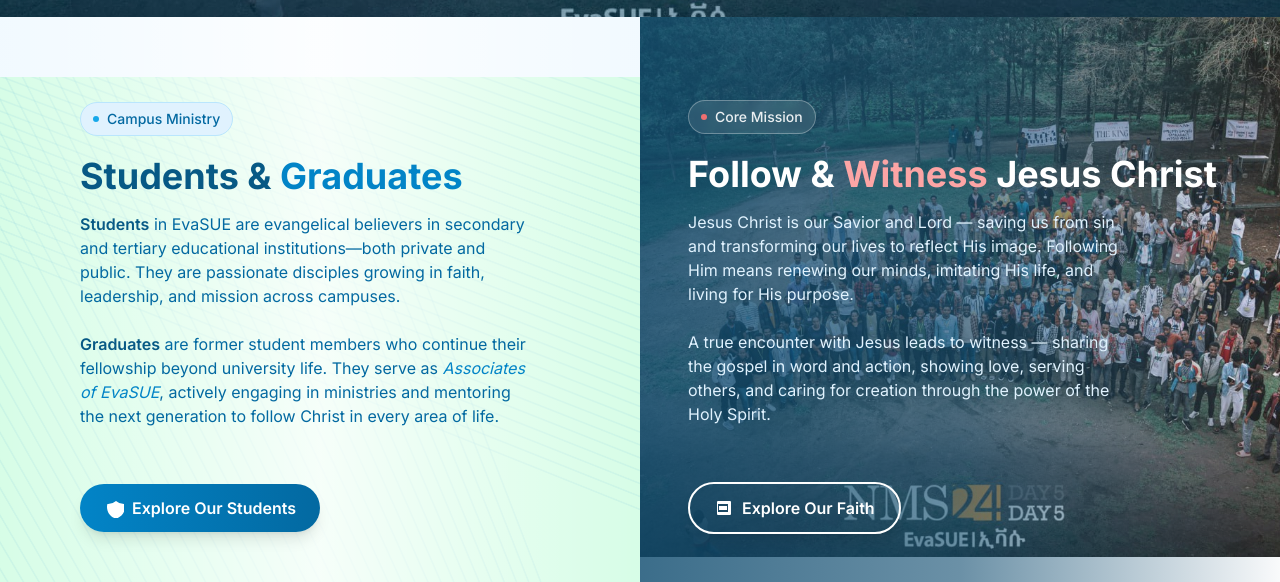
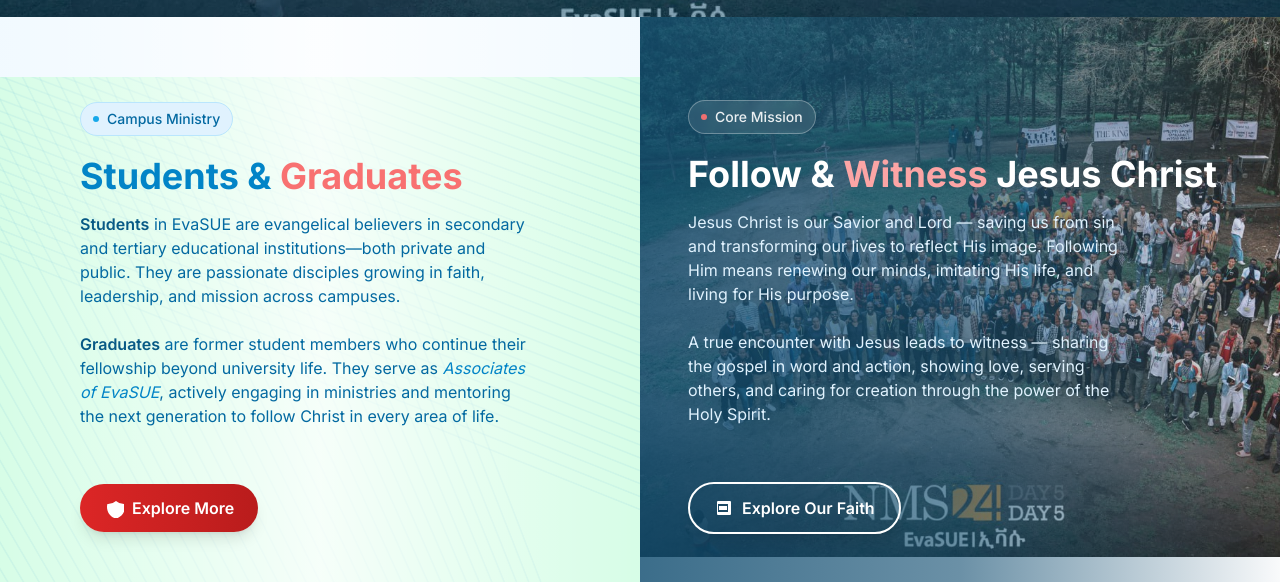
Before and after one commit to natisolomon26/evasue, a Next.js app: page / in a window 1280 px wide. Shown: the part 783-1365 px from the top of the page. Built offline with nearby package versions, Linux system fonts and the light colour scheme.

Commit message:
color-customizing

```diff
--- a/src/components/about/CoreValueSection.tsx
+++ b/src/components/about/CoreValueSection.tsx
@@ -17,21 +17,21 @@ export default function CoreValuesSection() {
       description:
         "We affirm Scripture as the revelation of God’s person and will, culminating in Jesus Christ. The Bible is our foundation for life and transformation.",
       image: "/images/bg1.jpg",
-      overlayColor: "from-sky-900/90 via-sky-800/70 to-sky-700/50",
+      overlayColor: "from-sky-900/90 via-sky-600/90 to-sky-700/50",
     },
     {
       title: "We are student focused",
       description:
         "EvaSUE exists for students. Our mission is to serve them so they can advance God’s Kingdom in their campuses and beyond.",
       image: "/images/bg2.JPG",
-      overlayColor: "from-green-900/90 via-green-800/70 to-green-700/50",
+      overlayColor: "from-green-900/90 via-green-600/70 to-green-500/50",
     },
     {
       title: "Our fellowship transcends differences",
       description:
         "We believe Christ unites us across denomination, ethnicity, language, and economy. In Him, we are one body.",
       image: "/images/bg3.JPG",
-      overlayColor: "from-red-900/90 via-red-800/70 to-red-700/50",
+      overlayColor: "from-red-900/90 via-red-600/70 to-red-500/50",
     },
   ];
 
--- a/src/components/landing/About.tsx
+++ b/src/components/landing/About.tsx
@@ -88,12 +88,12 @@ export default function AboutPage() {
 
               {/* Heading */}
               <motion.h2
-                className="text-2xl md:text-4xl font-bold mb-4 text-sky-800 leading-tight"
+                className="text-2xl md:text-4xl font-bold mb-4 text-sky-600 leading-tight"
                 initial={{ opacity: 0, x: -50 }}
                 whileInView={{ opacity: 1, x: 0 }}
                 transition={{ duration: 0.8, delay: 0.2 }}
               >
-                Students & <span className="text-sky-600">Graduates</span>
+                Students & <span className="text-red-400">Graduates</span>
               </motion.h2>
 
               {/* Body text */}
@@ -116,16 +116,16 @@ export default function AboutPage() {
               className="text-center md:text-left"
             >
               <Link
-                href="/students"
-                className="group relative inline-flex items-center justify-center px-6 py-3 bg-gradient-to-r from-sky-600 to-sky-700 text-white rounded-full font-semibold shadow-lg hover:shadow-xl transition-all duration-300 overflow-hidden w-full md:w-auto"
+                href="/page/about/who-we-are"
+                className="group relative inline-flex items-center justify-center px-6 py-3 bg-gradient-to-r from-red-600 to-red-700 text-white rounded-full font-semibold shadow-lg hover:shadow-xl transition-all duration-300 overflow-hidden w-full md:w-auto"
               >
                 <span className="relative z-10 flex items-center gap-2">
                   <svg xmlns="http://www.w3.org/2000/svg" className="h-5 w-5" viewBox="0 0 20 20" fill="currentColor">
                     <path d="M9 12l2 2 4-4m5.618-4.016A11.955 11.955 0 0112 2.944a11.955 11.955 0 01-8.618 3.04A12.02 12.02 0 003 9c0 5.591 3.824 10.29 9 11.622 5.176-1.332 9-6.03 9-11.622 0-1.042-.133-2.052-.382-3.016z" />
                   </svg>
-                  Explore Our Students
+                  Explore More
                 </span>
-                <span className="absolute inset-0 bg-gradient-to-r from-sky-700 to-sky-800 opacity-0 group-hover:opacity-100 transition-opacity duration-300"></span>
+                <span className="absolute inset-0 bg-gradient-to-r from-red-700 to-red-800 opacity-0 group-hover:opacity-100 transition-opacity duration-300"></span>
                 <span className="absolute -bottom-1 -right-1 w-2 h-2 bg-white rounded-full opacity-0 group-hover:opacity-100 transition-opacity duration-300 animate-ping"></span>
               </Link>
             </motion.div>
@@ -195,7 +195,7 @@ export default function AboutPage() {
               className="text-center md:text-left"
             >
               <Link
-                href="/faith"
+                href="/page/about/believe"
                 className="group relative inline-flex items-center justify-center px-6 py-3 border-2 border-white text-white rounded-full font-semibold shadow-lg hover:shadow-xl transition-all duration-300 overflow-hidden w-full md:w-auto"
               >
                 <span className="relative z-10 flex items-center gap-2">
```
